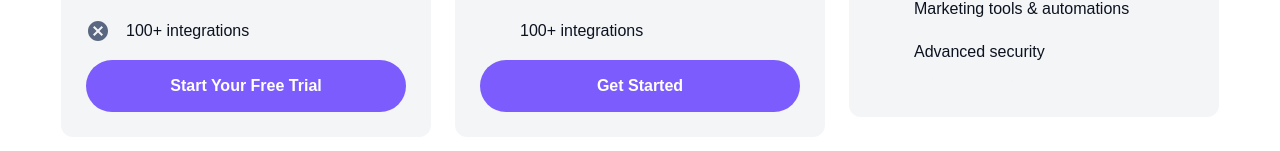
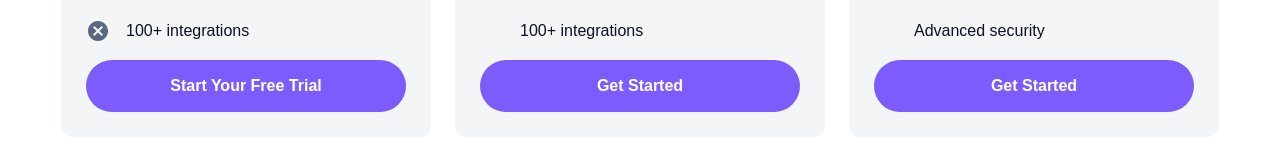
Before and after one commit to Mcdemzy/swift-asset-manager, a React (Create React App) app: page / in a window 1280 px wide. Shown: the part 5419-5570 px from the top of the page. Built offline with nearby package versions, Linux system fonts and the light colour scheme; some icons are missing.

Commit message:
Editing Pricing Component list

```diff
--- a/src/components/pricing/Pricing.jsx
+++ b/src/components/pricing/Pricing.jsx
@@ -193,7 +193,9 @@ const Pricing = () => {
                 <span className="text-[#0D121F]">Advanced security</span>
               </p>
             </div>
-            <button>Start Your Free Plan</button>
+            <button className="w-[320px] h-[52px] bg-[#7C5CFC] flex justify-center items-center rounded-[30px] mt-4 text-[1rem] text-[#FFFFFF] font-[600] leading-[24px] tracking-[-2%]">
+              Get Started
+            </button>
           </div>
         </section>
       </section>
```
